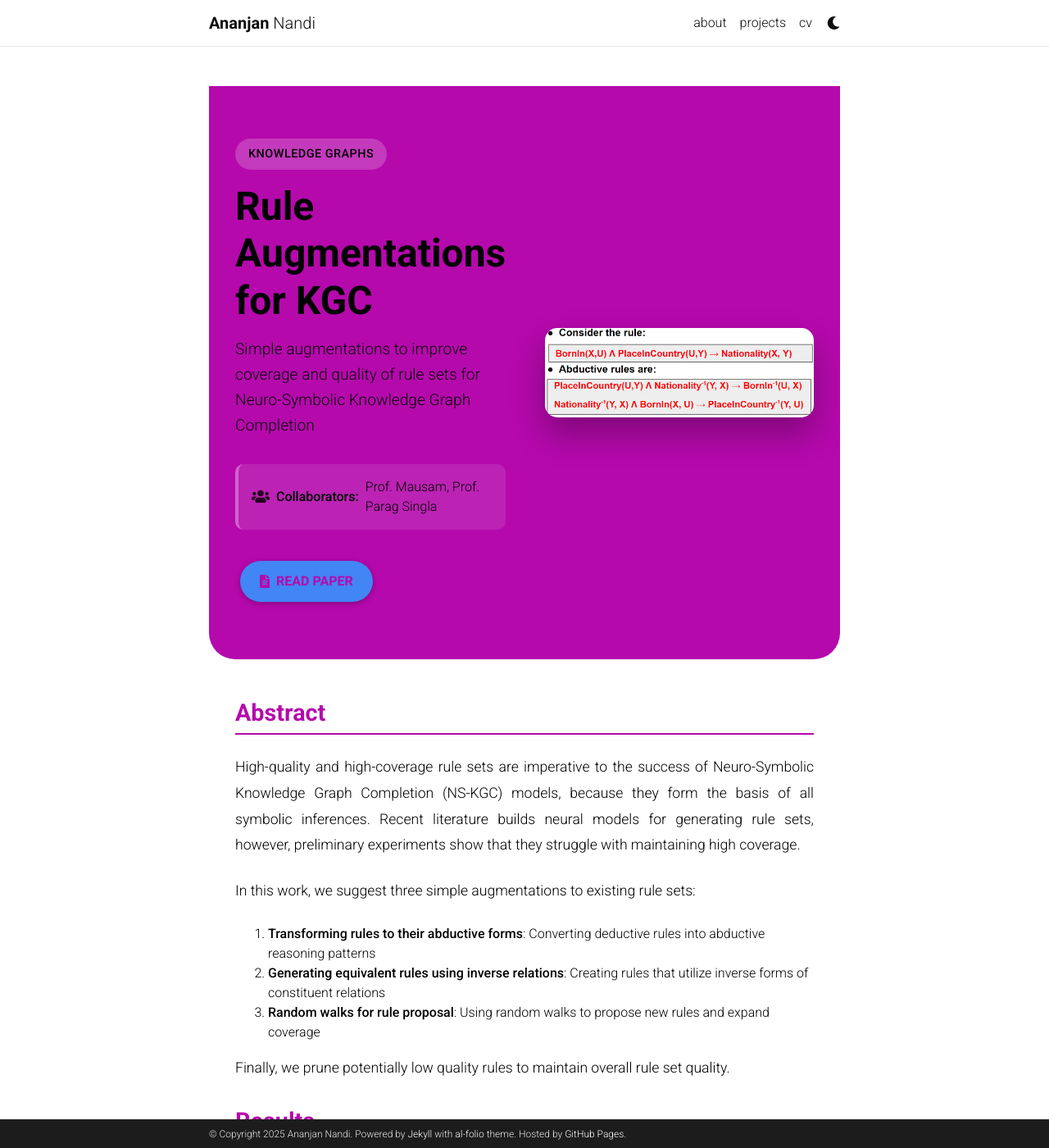
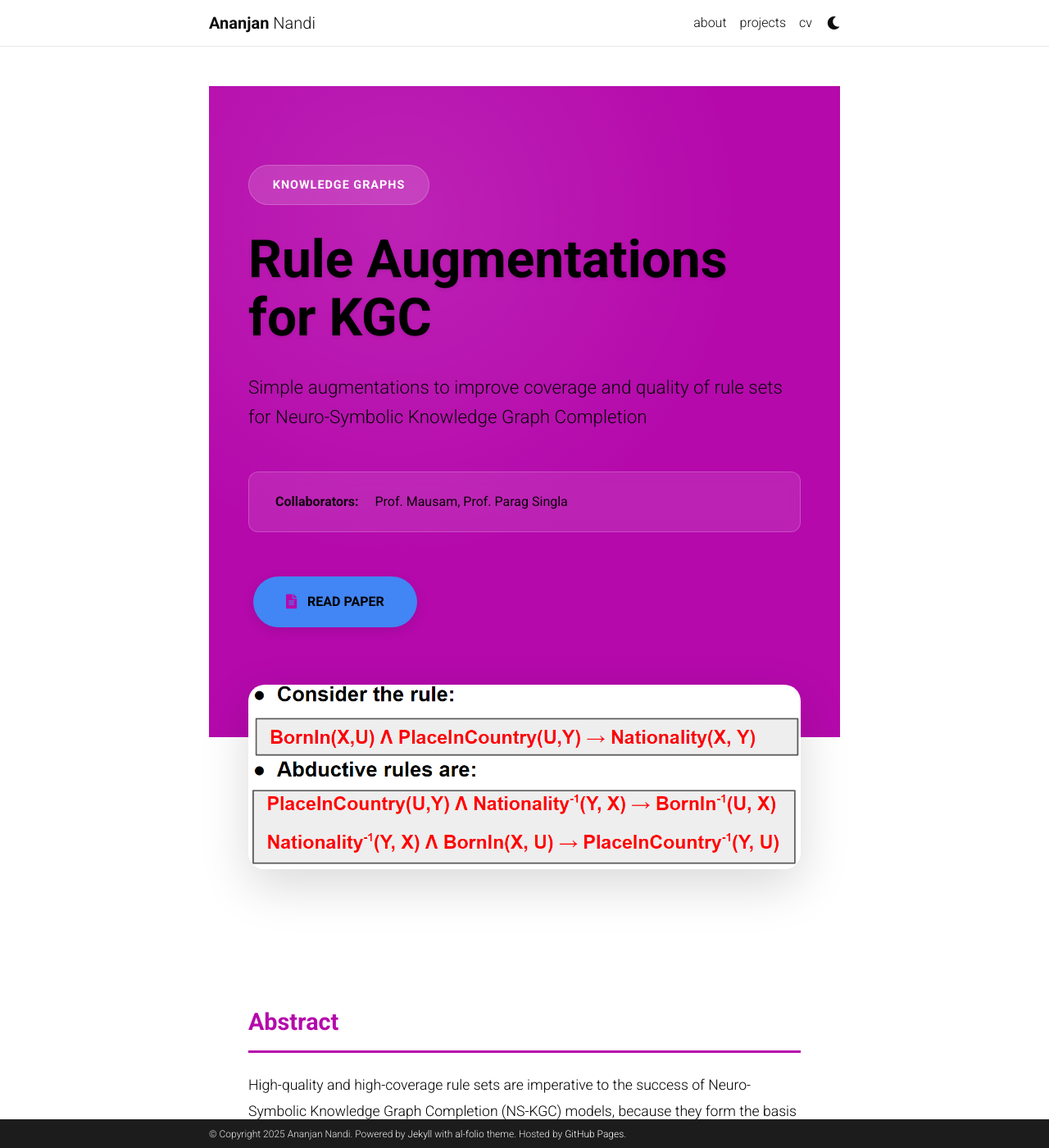
Before and after one commit to ananjan-nandi-9/ananjan-nandi-9.github.io, a Jekyll site: the page built from _projects/5_project.md, in a window 1280 px wide and 1400 px high. Shown: the whole window at 82% size. Built offline with Jekyll 4.4.1, drawn with Linux system fonts in a browser that asks for light colours; comment, search, counter and statistics services are not loaded; a style sheet for code colours, icons or effects is not loaded.

Commit message:
improved projects orientation

```diff
--- a/_layouts/project.html
+++ b/_layouts/project.html
@@ -5,44 +5,49 @@ layout: default
 <div class="project-page">
   <!-- Hero Section -->
   <div class="project-hero">
-    <div class="project-hero-content">
-      <div class="project-hero-text">
+    <div class="project-hero-container">
+      <div class="project-meta">
         <span class="project-category">{{ page.category }}</span>
         <h1 class="project-title">{{ page.title }}</h1>
         <p class="project-description">{{ page.description }}</p>
 
         {% if page.collaborators %}
         <div class="project-collaborators">
-          <i class="fas fa-users"></i>
-          <strong>Collaborators:</strong> {{ page.collaborators }}
+          <span class="collaborators-label">Collaborators:</span>
+          <span class="collaborators-list">{{ page.collaborators }}</span>
         </div>
         {% endif %}
 
-        <div class="project-links">
+        <div class="project-actions">
           {% if page.paper_url %}
           <a href="{{ page.paper_url }}" class="btn btn-primary" target="_blank">
-            <i class="fas fa-file-alt"></i> Read Paper
+            <i class="fas fa-file-alt"></i>
+            <span>Read Paper</span>
           </a>
           {% endif %}
           {% if page.github %}
           <a href="{{ page.github }}" class="btn btn-secondary" target="_blank">
-            <i class="fab fa-github"></i> View Code
+            <i class="fab fa-github"></i>
+            <span>View Code</span>
           </a>
           {% endif %}
         </div>
       </div>
-
-      {% if page.img %}
-      <div class="project-hero-image">
-        <img src="{{ page.img | relative_url }}" alt="{{ page.title }}" class="project-main-image">
-      </div>
-      {% endif %}
     </div>
   </div>
 
+  <!-- Image Section -->
+  {% if page.img %}
+  <div class="project-image-section">
+    <div class="project-image-container">
+      <img src="{{ page.img | relative_url }}" alt="{{ page.title }}" class="project-featured-image">
+    </div>
+  </div>
+  {% endif %}
+
   <!-- Content Section -->
   <div class="project-content">
-    <div class="project-content-wrapper">
+    <div class="project-content-container">
       {{ content }}
     </div>
   </div>
--- a/_sass/_base.scss
+++ b/_sass/_base.scss
@@ -887,157 +887,248 @@ progress {
      height: inherit;
  }
 
-// Project Page Styles
+// Project Page Styles - Redesigned
 .project-page {
-  max-width: 1200px;
-  margin: 0 auto;
-  padding: 0;
+  min-height: 100vh;
+  background: var(--global-bg-color);
 }
 
 .project-hero {
   background: linear-gradient(135deg, var(--global-theme-color) 0%, var(--global-hover-color) 100%);
   color: white;
-  padding: 4rem 2rem;
-  margin-bottom: 3rem;
-  border-radius: 0 0 2rem 2rem;
+  padding: 6rem 0 8rem;
+  position: relative;
+  overflow: hidden;
 
-  .project-hero-content {
-    display: grid;
-    grid-template-columns: 1fr 1fr;
-    gap: 3rem;
-    align-items: center;
-    max-width: 1000px;
-    margin: 0 auto;
+  &::before {
+    content: '';
+    position: absolute;
+    top: 0;
+    left: 0;
+    right: 0;
+    bottom: 0;
+    background: radial-gradient(circle at 30% 20%, rgba(255, 255, 255, 0.1) 0%, transparent 50%);
+    pointer-events: none;
   }
 
-  .project-hero-text {
+  .project-hero-container {
+    max-width: 1200px;
+    margin: 0 auto;
+    padding: 0 3rem;
+    position: relative;
+    z-index: 1;
+  }
+
+  .project-meta {
+    max-width: 800px;
+
     .project-category {
       display: inline-block;
-      background: rgba(255, 255, 255, 0.2);
-      padding: 0.5rem 1rem;
-      border-radius: 20px;
+      background: rgba(255, 255, 255, 0.15);
+      color: white;
+      padding: 0.8rem 1.8rem;
+      border-radius: 50px;
       font-size: 0.9rem;
-      font-weight: 500;
-      margin-bottom: 1rem;
+      font-weight: 600;
+      letter-spacing: 1px;
       text-transform: uppercase;
-      letter-spacing: 0.5px;
+      margin-bottom: 2rem;
+      backdrop-filter: blur(10px);
+      border: 1px solid rgba(255, 255, 255, 0.2);
     }
 
     .project-title {
-      font-size: 3rem;
-      font-weight: 700;
-      margin-bottom: 1rem;
-      line-height: 1.2;
+      font-size: 4rem;
+      font-weight: 800;
+      line-height: 1.1;
+      margin-bottom: 2rem;
+      text-shadow: 0 2px 4px rgba(0, 0, 0, 0.1);
+
+      @media (max-width: 768px) {
+        font-size: 2.8rem;
+      }
     }
 
     .project-description {
+      font-size: 1.4rem;
+      line-height: 1.6;
+      margin-bottom: 3rem;
+      opacity: 0.95;
+      font-weight: 300;
+      max-width: 700px;
+
+      @media (max-width: 768px) {
         font-size: 1.2rem;
-      line-height: 1.6;
-      margin-bottom: 2rem;
-      opacity: 0.95;
+      }
     }
 
     .project-collaborators {
+      background: rgba(255, 255, 255, 0.1);
+      border: 1px solid rgba(255, 255, 255, 0.2);
+      border-radius: 12px;
+      padding: 1.5rem 2rem;
+      margin-bottom: 3rem;
+      backdrop-filter: blur(10px);
+
+      .collaborators-label {
+        font-weight: 600;
+        margin-right: 1rem;
+        opacity: 0.9;
+      }
+
+      .collaborators-list {
+        font-weight: 400;
+        opacity: 0.95;
+      }
+    }
+
+    .project-actions {
       display: flex;
+      gap: 1.5rem;
+      flex-wrap: wrap;
       align-items: center;
-      gap: 0.5rem;
-      margin-bottom: 2rem;
-      padding: 1rem;
+    }
+  }
+}
+
+// Enhanced Buttons
+.btn {
+  display: inline-flex;
+  align-items: center;
+  gap: 0.8rem;
+  padding: 1.2rem 2.5rem;
+  border-radius: 50px;
+  text-decoration: none;
+  font-weight: 600;
+  font-size: 1rem;
+  transition: all 0.3s cubic-bezier(0.4, 0, 0.2, 1);
+  border: none;
+  cursor: pointer;
+  position: relative;
+  overflow: hidden;
+
+  &::before {
+    content: '';
+    position: absolute;
+    top: 0;
+    left: -100%;
+    width: 100%;
+    height: 100%;
+    background: linear-gradient(90deg, transparent, rgba(255, 255, 255, 0.2), transparent);
+    transition: left 0.5s;
+  }
+
+  &:hover::before {
+    left: 100%;
+  }
+
+  &.btn-primary {
+    background: white;
+    color: var(--global-theme-color);
+    box-shadow: 0 4px 15px rgba(0, 0, 0, 0.1);
+
+    &:hover {
+      transform: translateY(-3px);
+      box-shadow: 0 8px 25px rgba(0, 0, 0, 0.2);
+      background: rgba(255, 255, 255, 0.95);
+    }
+  }
+
+  &.btn-secondary {
+    background: transparent;
+    color: white;
+    border: 2px solid rgba(255, 255, 255, 0.3);
+
+    &:hover {
       background: rgba(255, 255, 255, 0.1);
-      border-radius: 10px;
-      border-left: 4px solid rgba(255, 255, 255, 0.3);
+      border-color: rgba(255, 255, 255, 0.6);
+      transform: translateY(-3px);
+    }
+  }
 
   i {
     font-size: 1.1rem;
-        opacity: 0.8;
   }
 }
 
-    .project-links {
-      display: flex;
-      gap: 1rem;
-      flex-wrap: wrap;
-    }
-  }
+// Image Section
+.project-image-section {
+  margin-top: -4rem;
+  padding: 0 3rem 4rem;
+  position: relative;
+  z-index: 2;
 
-  .project-hero-image {
-    display: flex;
-    justify-content: center;
-    align-items: center;
+  .project-image-container {
+    max-width: 1200px;
+    margin: 0 auto;
 
-    .project-main-image {
+    .project-featured-image {
       width: 100%;
-      max-width: 500px;
       height: auto;
-      border-radius: 15px;
-      box-shadow: 0 20px 40px rgba(0, 0, 0, 0.3);
+      border-radius: 20px;
+      box-shadow: 0 20px 60px rgba(0, 0, 0, 0.15);
       transition: transform 0.3s ease;
 
       &:hover {
-        transform: scale(1.05);
+        transform: translateY(-5px);
       }
     }
   }
 }
 
-// Buttons
-.btn {
-  display: inline-flex;
-  align-items: center;
-  gap: 0.5rem;
-  padding: 0.8rem 1.5rem;
-  border-radius: 25px;
-  text-decoration: none;
-  font-weight: 600;
-  font-size: 1rem;
-  transition: all 0.3s ease;
-  border: none;
-  cursor: pointer;
+// Content Section
+.project-content {
+  padding: 4rem 0 6rem;
 
-  &.btn-primary {
-    background: white;
-    color: var(--global-theme-color);
-
-    &:hover {
-      background: rgba(255, 255, 255, 0.9);
-      transform: translateY(-2px);
-      box-shadow: 0 10px 20px rgba(0, 0, 0, 0.2);
-    }
+  .project-content-container {
+    max-width: 800px;
+    margin: 0 auto;
+    padding: 0 3rem;
   }
 
-  &.btn-secondary {
-    background: rgba(255, 255, 255, 0.1);
-    color: white;
-    border: 2px solid rgba(255, 255, 255, 0.3);
-
-    &:hover {
-      background: rgba(255, 255, 255, 0.2);
-      border-color: rgba(255, 255, 255, 0.5);
-      transform: translateY(-2px);
-    }
-  }
+  // Typography
+  h1, h2, h3, h4, h5, h6 {
+    color: var(--global-theme-color);
+    font-weight: 700;
+    margin-bottom: 1.5rem;
+    line-height: 1.3;
   }
 
-// Project Content
-.project-content {
-  padding: 0 2rem 4rem;
+  h1 {
+    font-size: 2.5rem;
+    margin-top: 3rem;
+    margin-bottom: 2rem;
+  }
 
-  .project-content-wrapper {
-    max-width: 800px;
-    margin: 0 auto;
-
-    h1, h2, h3, h4, h5, h6 {
-      color: var(--global-theme-color);
-      margin-top: 2rem;
-      margin-bottom: 1rem;
-      font-weight: 600;
+  h2 {
+    font-size: 2rem;
+    margin-top: 3rem;
+    margin-bottom: 1.5rem;
   }
 
   h3 {
     font-size: 1.8rem;
-      border-bottom: 2px solid var(--global-theme-color);
-      padding-bottom: 0.5rem;
+    margin-top: 2.5rem;
     margin-bottom: 1.5rem;
+    padding-bottom: 1rem;
+    border-bottom: 3px solid var(--global-theme-color);
+    position: relative;
+
+    &::after {
+      content: '';
+      position: absolute;
+      bottom: -3px;
+      left: 0;
+      width: 60px;
+      height: 3px;
+      background: var(--global-hover-color);
+    }
+  }
+
+  h4 {
+    font-size: 1.4rem;
+    margin-top: 2rem;
+    color: var(--global-text-color);
   }
 
   p {
@@ -1045,28 +1136,42 @@ progress {
     line-height: 1.8;
     margin-bottom: 1.5rem;
     color: var(--global-text-color);
-      text-align: justify;
+
+    strong {
+      color: var(--global-theme-color);
+      font-weight: 600;
+    }
   }
 
-    a {
+  // Lists
+  ul, ol {
+    margin-bottom: 2rem;
+    padding-left: 2rem;
+
+    li {
+      font-size: 1.1rem;
+      line-height: 1.7;
+      margin-bottom: 0.8rem;
+      color: var(--global-text-color);
+
+      strong {
+        color: var(--global-theme-color);
+        font-weight: 600;
+      }
+    }
+  }
+
+  // Links
+  a:not(.btn) {
     color: var(--global-theme-color);
     text-decoration: none;
     font-weight: 500;
     border-bottom: 2px solid transparent;
-      transition: border-color 0.3s ease;
+    transition: all 0.3s ease;
 
     &:hover {
       border-bottom-color: var(--global-theme-color);
-      }
-    }
-
-    // Remove old link styling
-    a:not(.btn) {
-      display: inline;
-      padding: 0;
-      margin: 0;
-      border-radius: 0;
-      background: none;
+      color: var(--global-hover-color);
     }
   }
 }
@@ -1074,36 +1179,69 @@ progress {
 // Responsive Design
 @media (max-width: 768px) {
   .project-hero {
-    padding: 2rem 1rem;
+    padding: 4rem 0 6rem;
+
+    .project-hero-container {
+      padding: 0 1.5rem;
+    }
+
+    .project-meta {
+      .project-category {
+        font-size: 0.8rem;
+        padding: 0.6rem 1.4rem;
+      }
+
+      .project-collaborators {
+        padding: 1rem 1.5rem;
         margin-bottom: 2rem;
 
-    .project-hero-content {
-      grid-template-columns: 1fr;
-      gap: 2rem;
-      text-align: center;
+        .collaborators-label,
+        .collaborators-list {
+          display: block;
+          margin-bottom: 0.5rem;
+        }
       }
 
-    .project-hero-text {
-      .project-title {
-        font-size: 2.5rem;
-      }
-
-      .project-description {
-        font-size: 1.1rem;
-      }
-
-      .project-links {
-        justify-content: center;
+      .project-actions {
+        flex-direction: column;
+        align-items: stretch;
+        gap: 1rem;
       }
     }
   }
 
+  .project-image-section {
+    margin-top: -3rem;
+    padding: 0 1.5rem 3rem;
+
+    .project-featured-image {
+      border-radius: 15px;
+    }
+  }
+
   .project-content {
-    padding: 0 1rem 2rem;
+    padding: 2rem 0 4rem;
+
+    .project-content-container {
+      padding: 0 1.5rem;
+    }
+
+    h1 {
+      font-size: 2rem;
+    }
+
+    h2 {
+      font-size: 1.6rem;
+    }
+
+    h3 {
+      font-size: 1.4rem;
+    }
   }
 
   .btn {
-    padding: 0.7rem 1.2rem;
+    padding: 1rem 2rem;
     font-size: 0.9rem;
+    justify-content: center;
   }
 }
```
Lines whose indentation alone changed are shown as unchanged.
